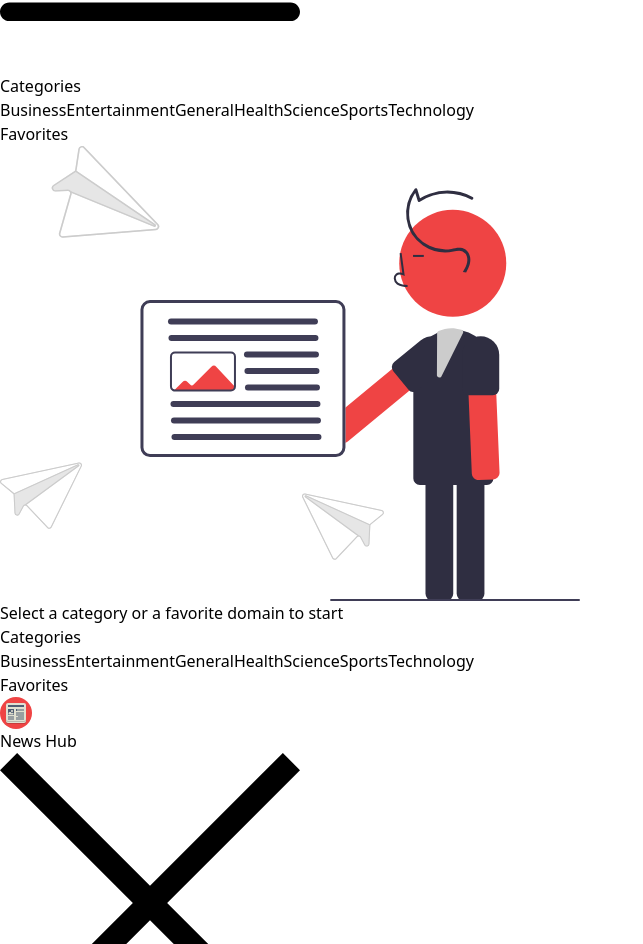
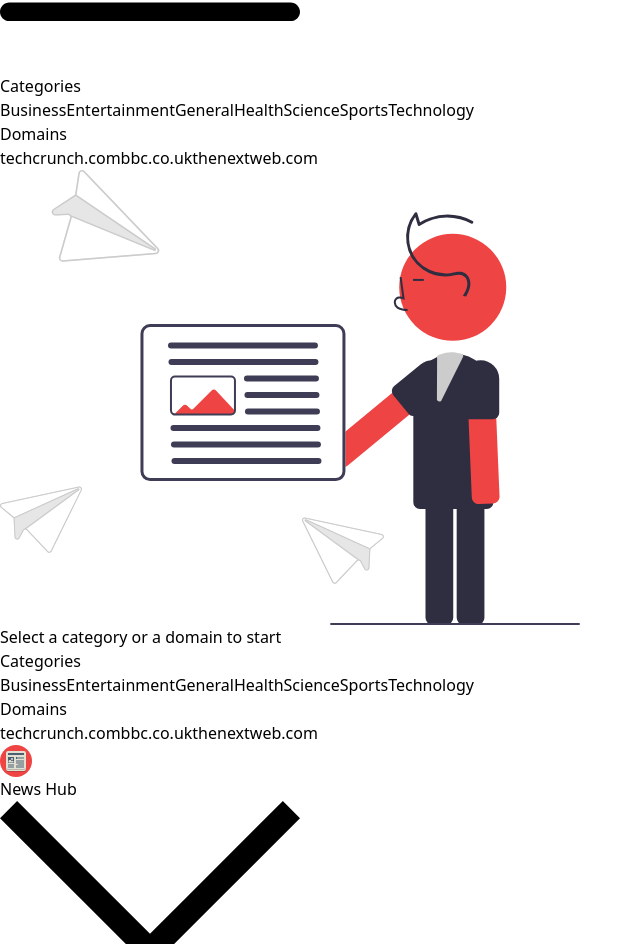
Before and after one commit to completejavascript/news-hub, a Vue app: page / in a window 1280 px wide. Shown: the part 1898-2842 px from the top of the page, without its empty margins (0-643 px from the left). Built offline with nearby package versions, Linux system fonts and the light colour scheme.

Commit message:
fix: add domainNewsView

```diff
--- a/src/components/NewsNav.vue
+++ b/src/components/NewsNav.vue
@@ -13,6 +13,14 @@ const categories = ref<{value: Category; label: string}[]>([
   {value: 'sports', label: 'Sports'},
   {value: 'technology', label: 'Technology'},
 ]);
+
+const defaultDomains = ref<{value: string; label: string}[]>([
+  {value: 'techcrunch.com', label: 'techcrunch.com'},
+  {value: 'bbc.co.uk', label: 'bbc.co.uk'},
+  {value: 'thenextweb.com', label: 'thenextweb.com'},
+]);
+
+const domains = ref(defaultDomains);
 </script>
 
 <template>
@@ -38,7 +46,20 @@ const categories = ref<{value: Category; label: string}[]>([
         </RouterLink>
       </template>
 
-      <div class="text-xl font-medium mt-6 mb-3 text-slate-800 dark:text-slate-300">Favorites</div>
+      <div class="text-xl font-medium mt-6 mb-3 text-slate-800 dark:text-slate-300">Domains</div>
+      <template v-for="domain in domains" :key="domain.value">
+        <RouterLink
+          :to="`/domain/${domain.value}`"
+          :class="{
+            'py-1.5 px-4 border-l pl-4 -ml-px cursor-pointer': true,
+            'border-slate-900/10 dark:border-slate-300/10': true,
+            'hover:border-slate-400 dark:hover:border-slate-500': true,
+            'text-slate-500 hover:text-slate-700 dark:hover:text-slate-400': true,
+          }"
+        >
+          {{ domain.label }}
+        </RouterLink>
+      </template>
     </nav>
   </div>
 </template>
--- a/src/router/index.ts
+++ b/src/router/index.ts
@@ -23,6 +23,10 @@ const router = createRouter({
           path: 'source/:source',
           component: () => import('../views/SourceNewsView.vue'),
         },
+        {
+          path: 'domain/:domain',
+          component: () => import('../views/DomainNewsView.vue'),
+        },
       ],
     },
     {
--- /dev/null
+++ b/src/views/DomainNewsView.vue
@@ -0,0 +1,41 @@
+<script setup lang="ts">
+import {ref, watch} from 'vue';
+import {useRoute} from 'vue-router';
+
+import axiosInstance from '@/axiosInstance';
+import NewsGrid from '@/components/NewsGrid.vue';
+
+const route = useRoute();
+const domain = ref<string>(route.params.domain as string);
+const data = ref([]);
+const loading = ref(false);
+
+function fetchData() {
+  loading.value = true;
+  axiosInstance
+    .get('everything', {
+      params: {domains: domain.value},
+    })
+    .then((res) => {
+      data.value = res.data.articles ?? [];
+    })
+    .catch((err) => {
+      console.log({err});
+      data.value = [];
+    })
+    .finally(() => {
+      loading.value = false;
+    });
+}
+
+watch(route, (newRoute) => {
+  domain.value = newRoute.params.domain as string;
+  fetchData();
+});
+
+fetchData();
+</script>
+
+<template>
+  <NewsGrid :data="data" :loading="loading" />
+</template>
--- a/src/views/HomeView.vue
+++ b/src/views/HomeView.vue
@@ -2,7 +2,7 @@
   <main class="w-full h-full flex items-center justify-center flex-col p-4 gap-10">
     <img src="@/assets/illustration_news.svg" class="w-full max-w-[400px]" />
     <div class="text-slate-600 dark:text-slate-400 text-center">
-      Select a category or a favorite domain to start
+      Select a category or a domain to start
     </div>
   </main>
 </template>
```
